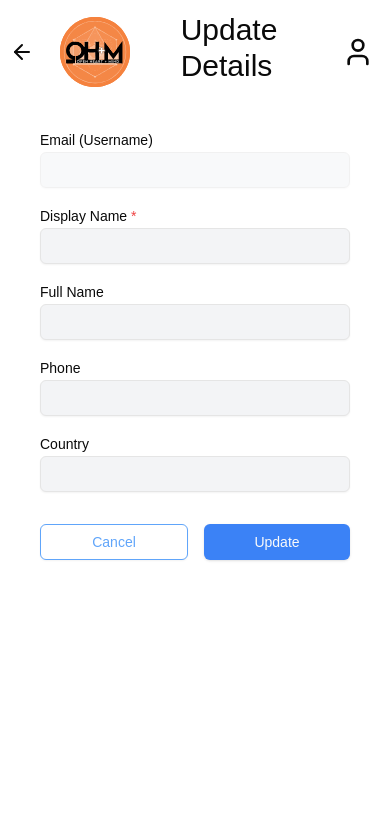
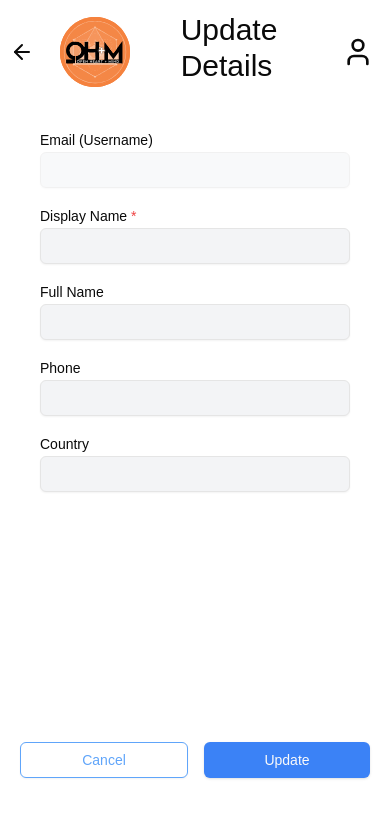
Before and after one commit to openheartmind/WISDOM-Frontend-MVP, a Next.js app: page /profile in a window 390 px wide. Shown: the top 818 px of the page. Built offline with nearby package versions, Linux system fonts and the light colour scheme.

Commit message:
adjusted to both mobile and desktop

```diff
--- a/src/app/profile/page.tsx
+++ b/src/app/profile/page.tsx
@@ -43,9 +43,7 @@ export default function UpdateProfile() {
   }
 
   return (
-    <div className="flex min-h-screen flex-col w-full max-w-md mx-auto px-10 py-6">
-
-
+    <div className="flex min-h-[calc(100vh-150px)] flex-col w-full max-w-md mx-auto px-10 py-6 relative">
       <form onSubmit={handleSubmit} className="space-y-4 ">
         <div>
           <Label htmlFor="email" className="text-sm font-normal">
@@ -102,7 +100,7 @@ export default function UpdateProfile() {
           <Input id="country" name="country" value={formData.country} onChange={handleChange} className="bg-gray-100" />
         </div>
 
-        <div className="flex gap-4 pt-4">
+        <div className="flex gap-4 pt-2 absolute inset-x-0 bottom-0 p-5">
           <Button
             type="button"
             variant="outline"
```
